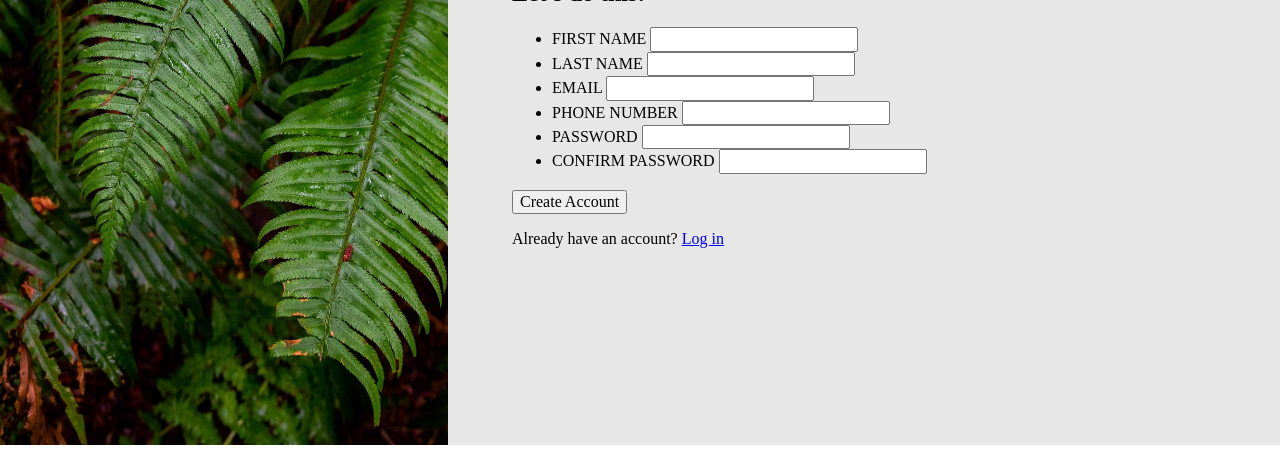
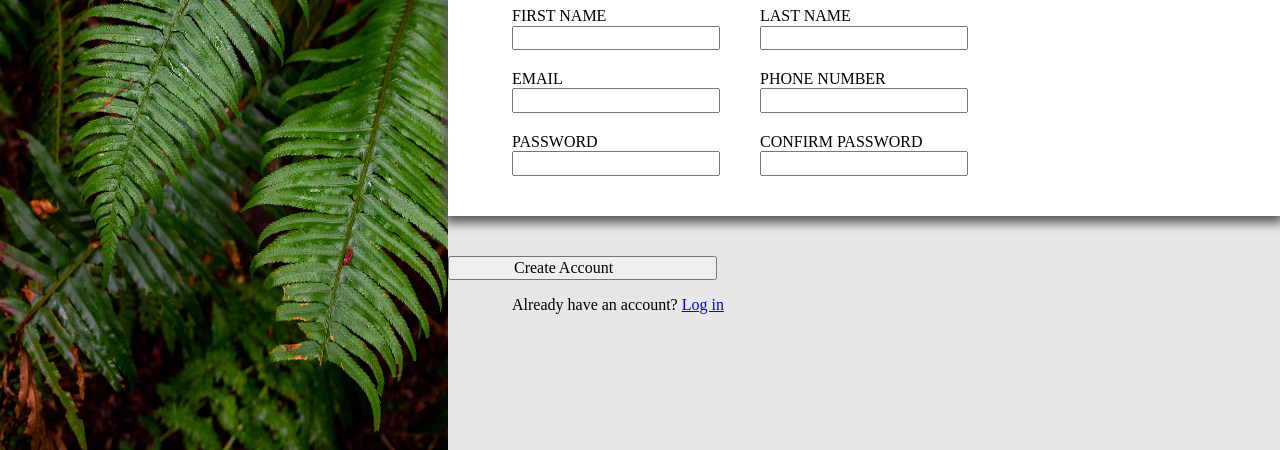
Before and after one commit to had-arach-eric/sign-up-form, a plain HTML site: page index.html in a window 1280 px wide. Shown: the part 355-805 px from the top of the page. Drawn offline with Linux system fonts and the light colour scheme.

Commit message:
Stylise form except button.

```diff
--- a/index.html
+++ b/index.html
@@ -24,7 +24,7 @@
       <p>This is not a real online service! You know you need something like this in your life to help you realize your deepest dreams. Sign up <em>now</em> to get started</p>
       <p>Your know you want to.</p>
     </div>
-    <form class="form-container">
+    <form class="form-container" id="form">
       <div class="title-and-inputs">
         <h2>Let's do this!</h2>
         <ul>
@@ -60,8 +60,8 @@
           </li>
         </ul>
       </div>
-      <button type="button">Create Account</button>
     </form>
+    <button type="button" form="form">Create Account</button>
     <p>Already have an account? <a href="#">Log in</a></p>
   </div>
 </body>
--- a/styles/style.css
+++ b/styles/style.css
@@ -52,9 +52,14 @@ body {
 }
 
 .right {
-  padding: 15vh 15vw 15vh 5vw;
+  padding: 8vh 0vw 15vh 0vw;
   width: 65vw;
   background-color: #e7e7e7;
+}
+
+.right > * {
+  padding-right: 8vw;
+  padding-left: 5vw;
 }
 
 .description > p {
@@ -64,3 +69,25 @@ body {
 .description p:last-child {
   margin-bottom: 8vh;
 }
+
+.form-container {
+  background-color: white;
+  padding-top: 2vh;
+  padding-bottom: 3vh;
+  box-shadow: 0px 4px 10px 3px #5d5a5a;
+  margin-bottom: 5vh;
+}
+
+.form-container ul {
+  padding-left: 0px;
+  display: flex;
+  flex-wrap: wrap;
+  list-style-type: none;
+  column-gap: 40px;
+  row-gap: 20px;
+  /*background-color: red;*/
+}
+
+input {
+  display: block;
+}
```
